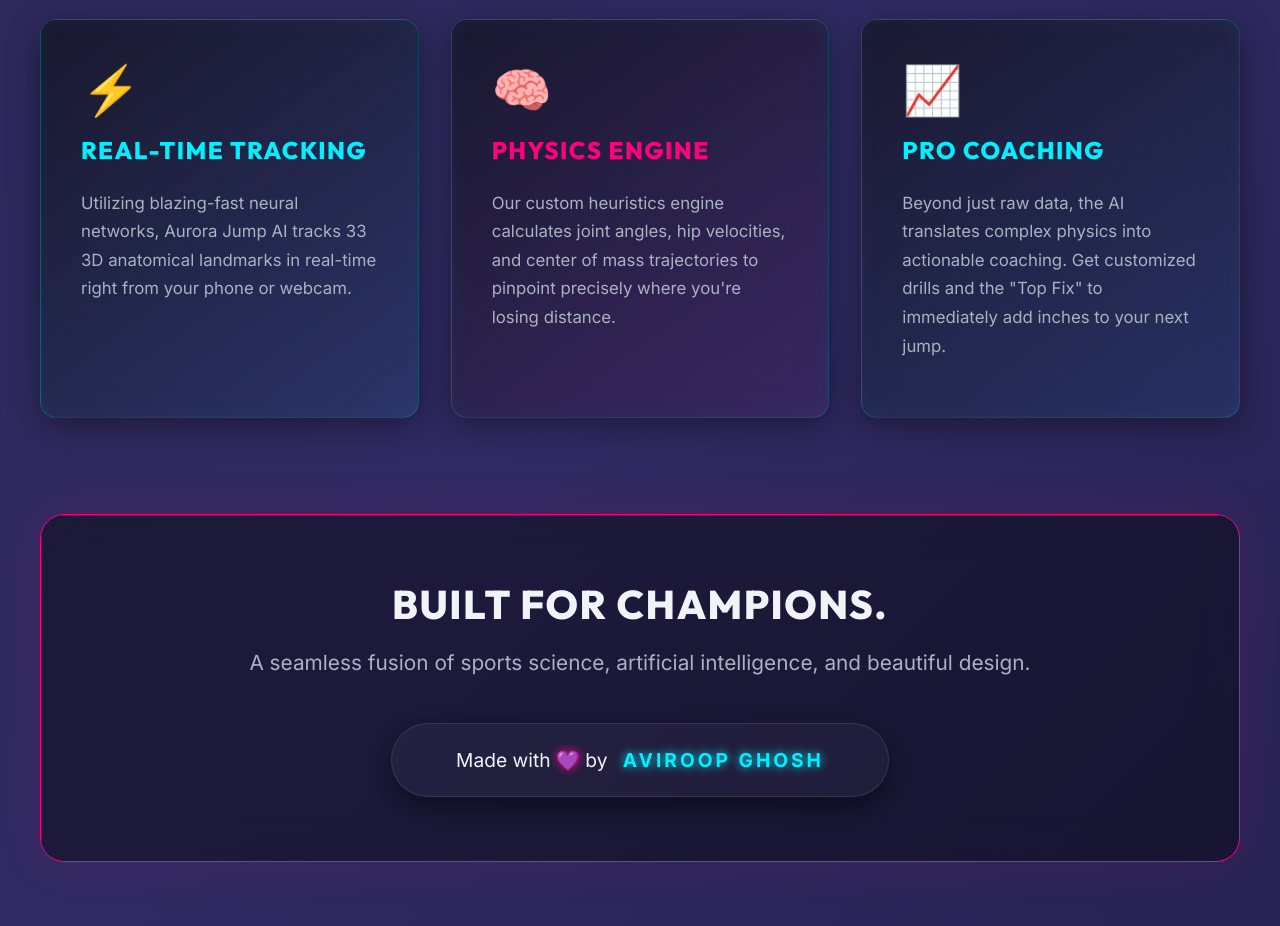
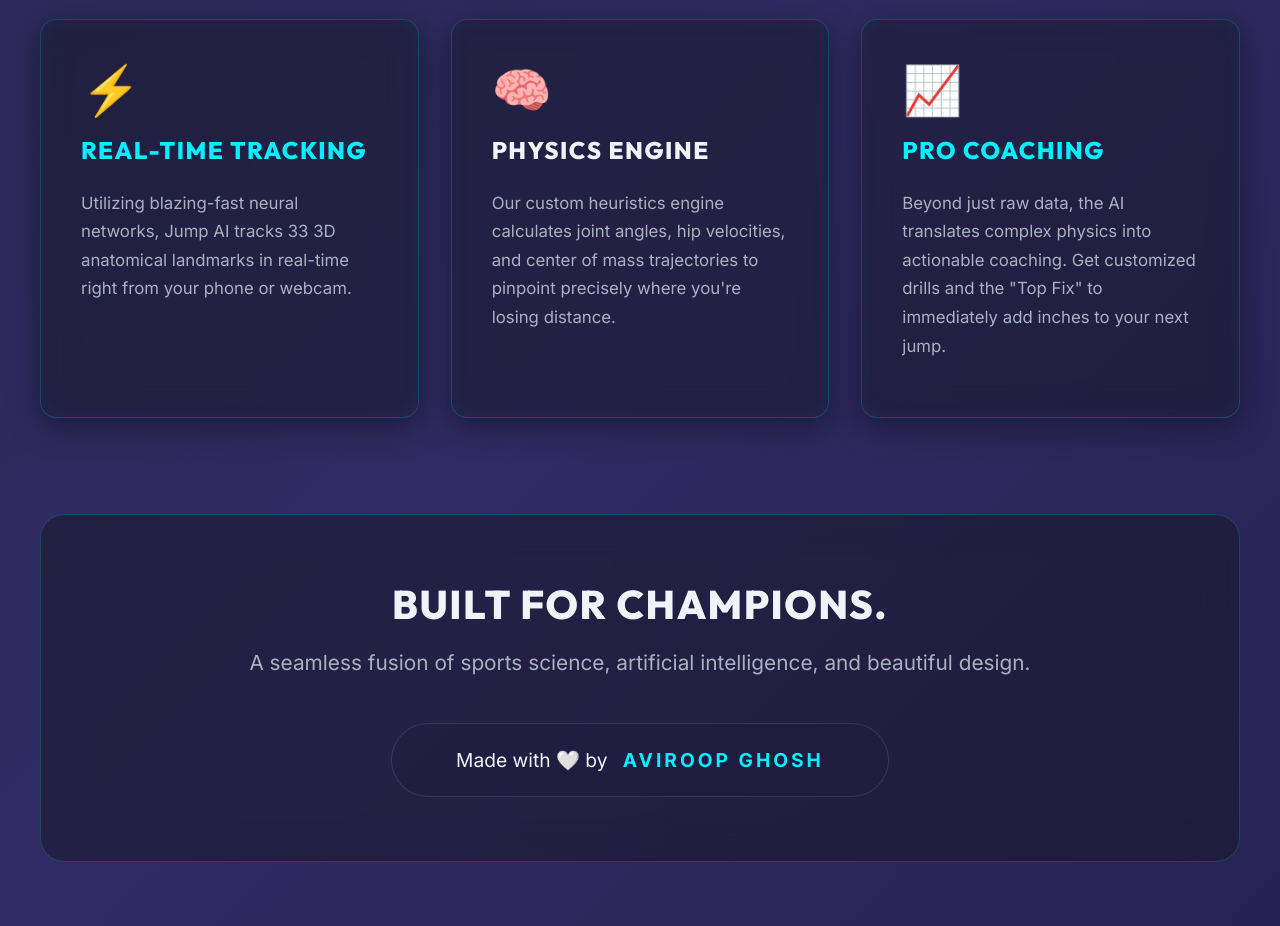
Before and after one commit to Aghoshroop/jump.ai, a React (Vite) app: page / in a window 1280 px wide. Shown: the part 1160-2086 px from the top of the page. Built offline with nearby package versions, Linux system fonts and the light colour scheme.

Commit message:
Massive UI/UX overhaul: Elite Beige aesthetic for Olympian performance vibe

```diff
--- a/src/App.tsx
+++ b/src/App.tsx
@@ -25,29 +25,29 @@ function App() {
 
             {/* Massive App Info Section */}
             <div style={{ marginTop: '6rem', textAlign: 'left', animation: 'fadeIn 1s ease' }}>
-              <h2 style={{ fontSize: '3rem', textAlign: 'center', marginBottom: '1rem', color: 'var(--text-main)', textShadow: '0 0 20px var(--accent-gold-glow)' }}>INSIDE <span style={{ color: 'var(--accent-gold)' }}>AURORA AI</span></h2>
+              <h2 style={{ fontSize: '3rem', textAlign: 'center', marginBottom: '1rem', color: 'var(--accent-dark)' }}>INSIDE <span style={{ color: 'var(--accent-gold)' }}>JUMP AI</span></h2>
               <p style={{ textAlign: 'center', color: 'var(--text-muted)', fontSize: '1.2rem', maxWidth: '800px', margin: '0 auto 4rem', lineHeight: 1.6 }}>
                 Powered by cutting-edge computer vision and deep learning, this platform brings Olympic-level biomechanical analysis directly to your browser. No markers, no suits, just pure intelligence.
               </p>
 
               <div className="grid" style={{ gap: '2rem' }}>
-                <div className="card" style={{ background: 'linear-gradient(145deg, rgba(20,20,35,0.8), rgba(0,240,255,0.05))' }}>
+                <div className="card">
                   <div style={{ fontSize: '3rem', marginBottom: '1rem' }}>⚡</div>
                   <h3 style={{ color: 'var(--accent-gold)', fontSize: '1.5rem' }}>Real-Time Tracking</h3>
                   <p style={{ color: 'var(--text-muted)', lineHeight: '1.7', fontSize: '1.05rem' }}>
-                    Utilizing blazing-fast neural networks, Aurora Jump AI tracks 33 3D anatomical landmarks in real-time right from your phone or webcam.
+                    Utilizing blazing-fast neural networks, Jump AI tracks 33 3D anatomical landmarks in real-time right from your phone or webcam.
                   </p>
                 </div>
 
-                <div className="card" style={{ background: 'linear-gradient(145deg, rgba(20,20,35,0.8), rgba(255,0,127,0.05))' }}>
+                <div className="card">
                   <div style={{ fontSize: '3rem', marginBottom: '1rem' }}>🧠</div>
-                  <h3 style={{ color: 'var(--accent-orange)', fontSize: '1.5rem' }}>Physics Engine</h3>
+                  <h3 style={{ color: 'var(--accent-dark)', fontSize: '1.5rem' }}>Physics Engine</h3>
                   <p style={{ color: 'var(--text-muted)', lineHeight: '1.7', fontSize: '1.05rem' }}>
                     Our custom heuristics engine calculates joint angles, hip velocities, and center of mass trajectories to pinpoint precisely where you're losing distance.
                   </p>
                 </div>
 
-                <div className="card" style={{ background: 'linear-gradient(145deg, rgba(20,20,35,0.8), rgba(0,240,255,0.05))' }}>
+                <div className="card">
                   <div style={{ fontSize: '3rem', marginBottom: '1rem' }}>📈</div>
                   <h3 style={{ color: 'var(--accent-gold)', fontSize: '1.5rem' }}>Pro Coaching</h3>
                   <p style={{ color: 'var(--text-muted)', lineHeight: '1.7', fontSize: '1.05rem' }}>
@@ -56,13 +56,13 @@ function App() {
                 </div>
               </div>
 
-              <div style={{ marginTop: '6rem', marginBottom: '2rem', padding: '4rem 2rem', background: 'rgba(0, 0, 0, 0.4)', backdropFilter: 'blur(20px)', borderRadius: '24px', border: '1px solid var(--accent-orange)', textAlign: 'center', boxShadow: '0 0 50px rgba(255,0,127,0.1)' }}>
+              <div style={{ marginTop: '6rem', marginBottom: '2rem', padding: '4rem 2rem', background: 'var(--card-bg)', backdropFilter: 'blur(20px)', borderRadius: '24px', border: '1px solid var(--card-border)', textAlign: 'center', boxShadow: 'var(--shadow-md)' }}>
                 <h2 style={{ marginBottom: '1rem', fontSize: '2.5rem' }}>Built for Champions.</h2>
                 <p style={{ fontSize: '1.3rem', color: 'var(--text-muted)', marginBottom: '3rem' }}>
                   A seamless fusion of sports science, artificial intelligence, and beautiful design.
                 </p>
-                <div style={{ display: 'inline-block', background: 'rgba(255,255,255,0.03)', padding: '1.5rem 4rem', borderRadius: '50px', border: '1px solid var(--border-color)', fontSize: '1.2rem', boxShadow: '0 10px 30px rgba(0,0,0,0.5)' }}>
-                  Made with <span style={{ color: 'var(--accent-orange)', textShadow: '0 0 10px var(--accent-orange)' }}>💜</span> by <strong style={{ color: 'var(--accent-gold)', letterSpacing: '3px', marginLeft: '10px', textShadow: '0 0 10px var(--accent-gold)' }}>AVIROOP GHOSH</strong>
+                <div style={{ display: 'inline-block', background: 'rgba(0,0,0,0.03)', padding: '1.5rem 4rem', borderRadius: '50px', border: '1px solid var(--border-color)', fontSize: '1.2rem' }}>
+                  Made with <span style={{ color: 'var(--accent-dark)' }}>🤍</span> by <strong style={{ color: 'var(--accent-gold)', letterSpacing: '3px', marginLeft: '10px' }}>AVIROOP GHOSH</strong>
                 </div>
               </div>
             </div>
--- a/src/components/AnalysisView.tsx
+++ b/src/components/AnalysisView.tsx
@@ -76,7 +76,7 @@ const AnalysisView: React.FC<Props> = ({ result, onBack }) => {
   return (
     <div style={{ animation: 'fadeIn 0.5s ease' }}>
       <div style={{ display: 'flex', justifyContent: 'center', marginBottom: '2rem' }}>
-        <button className="primary-btn" onClick={onBack} style={{ background: 'rgba(255,255,255,0.1)', border: '1px solid var(--border-color)' }}>
+        <button className="secondary-btn" onClick={onBack}>
             ← Analyze Another Jump
         </button>
       </div>
@@ -120,8 +120,8 @@ const AnalysisView: React.FC<Props> = ({ result, onBack }) => {
                     <div style={{ padding: '1.5rem', display: 'flex', flexDirection: 'column', flex: 1, justifyContent: 'space-between' }}>
                         <div>
                             <div style={{ display: 'flex', justifyContent: 'space-between', alignItems: 'flex-start', marginBottom: '1rem' }}>
-                                <h4 style={{ color: 'var(--accent-gold)', margin: 0, fontSize: '1.2rem' }}>{phaseName}</h4>
-                                <span style={{ background: 'rgba(247, 197, 72, 0.15)', color: 'var(--accent-gold)', padding: '4px 10px', borderRadius: '20px', fontWeight: 'bold' }}>
+                                <h4 style={{ color: 'var(--accent-dark)', margin: 0, fontSize: '1.2rem' }}>{phaseName}</h4>
+                                <span style={{ background: 'rgba(194, 168, 120, 0.15)', color: 'var(--accent-gold)', padding: '4px 10px', borderRadius: '20px', fontWeight: 'bold' }}>
                                     {result.phase_scores?.[phaseName] || 'N/A'}
                                 </span>
                             </div>
@@ -129,7 +129,7 @@ const AnalysisView: React.FC<Props> = ({ result, onBack }) => {
                             {result.metrics?.[phaseName] && (
                                 <div className="mt-4" style={{ fontSize: '0.95rem', color: 'var(--text-muted)', display: 'flex', flexDirection: 'column', gap: '0.8rem' }}>
                                     {Object.entries(result.metrics[phaseName]).map(([mName, mVal]: [string, any]) => (
-                                        <div key={mName} style={{ display: 'flex', justifyContent: 'space-between', borderBottom: '1px solid rgba(255,255,255,0.05)', paddingBottom: '0.5rem' }}>
+                                        <div key={mName} style={{ display: 'flex', justifyContent: 'space-between', borderBottom: '1px solid var(--border-color)', paddingBottom: '0.5rem' }}>
                                             <span style={{ textTransform: 'capitalize' }}>{mName.replace(/_/g, ' ')}</span>
                                             <span style={{ color: 'var(--text-main)', fontWeight: 600 }}>{mVal}</span>
                                         </div>
@@ -161,16 +161,16 @@ const AnalysisView: React.FC<Props> = ({ result, onBack }) => {
             </div>
 
             {result.coaching && (
-                <div className="card" style={{ flex: '2 1 300px', maxWidth: '100%', background: 'linear-gradient(145deg, rgba(255, 107, 53, 0.1), transparent)', boxSizing: 'border-box', overflow: 'hidden' }}>
+                <div className="card" style={{ flex: '2 1 300px', maxWidth: '100%', background: 'rgba(255,255,255,0.5)', boxSizing: 'border-box', overflow: 'hidden' }}>
                     <div style={{ display: 'flex', alignItems: 'center', gap: '1rem', marginBottom: '1.5rem' }}>
-                        <svg width="32" height="32" viewBox="0 0 24 24" fill="none" stroke="var(--accent-orange)" strokeWidth="2" strokeLinecap="round" strokeLinejoin="round" style={{ flexShrink: 0 }}>
+                        <svg width="32" height="32" viewBox="0 0 24 24" fill="none" stroke="var(--accent-gold)" strokeWidth="2" strokeLinecap="round" strokeLinejoin="round" style={{ flexShrink: 0 }}>
                             <path d="M12 2v20M17 5H9.5a3.5 3.5 0 0 0 0 7h5a3.5 3.5 0 0 1 0 7H6"></path>
                         </svg>
-                        <h3 style={{ margin: 0, color: 'var(--accent-orange)' }}>TOP FIX</h3>
+                        <h3 style={{ margin: 0, color: 'var(--accent-dark)' }}>TOP FIX</h3>
                     </div>
-                    <p style={{ fontSize: '1.4rem', fontWeight: 800, marginBottom: '1rem', lineHeight: 1.3, wordWrap: 'break-word' }}>"{result.coaching.top_fix}"</p>
+                    <p style={{ fontSize: '1.4rem', fontWeight: 800, marginBottom: '1rem', lineHeight: 1.3, wordWrap: 'break-word', color: 'var(--accent-dark)' }}>"{result.coaching.top_fix}"</p>
                     <p className="mt-2" style={{ color: 'var(--text-muted)', fontSize: '1.1rem', lineHeight: 1.6, wordWrap: 'break-word' }}><strong>Why:</strong> {result.coaching.why}</p>
-                    <div className="mt-4" style={{ background: 'rgba(0,0,0,0.3)', padding: '1rem', borderRadius: '8px', borderLeft: '4px solid var(--accent-gold)', wordWrap: 'break-word' }}>
+                    <div className="mt-4" style={{ background: 'rgba(0,0,0,0.03)', padding: '1rem', borderRadius: '8px', borderLeft: '4px solid var(--accent-gold)', wordWrap: 'break-word' }}>
                         <p style={{ margin: 0 }}><strong>Try this drill:</strong> {result.coaching.drill}</p>
                     </div>
                 </div>
```
